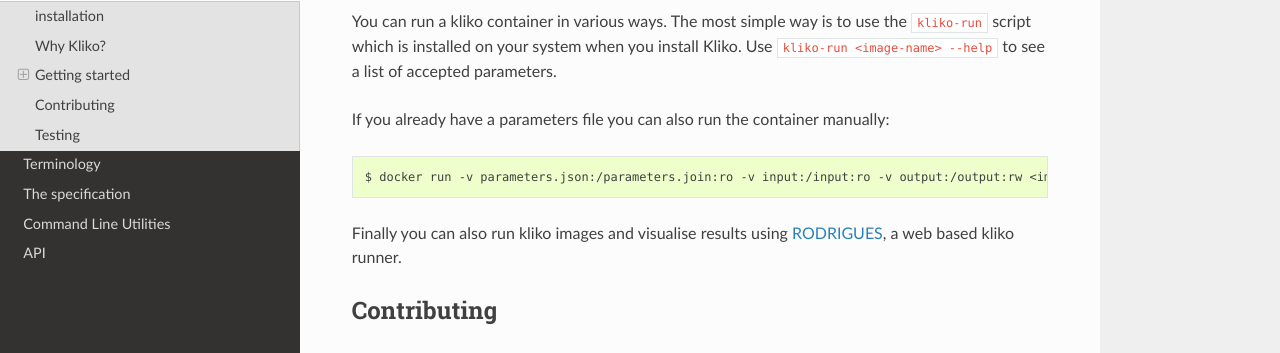
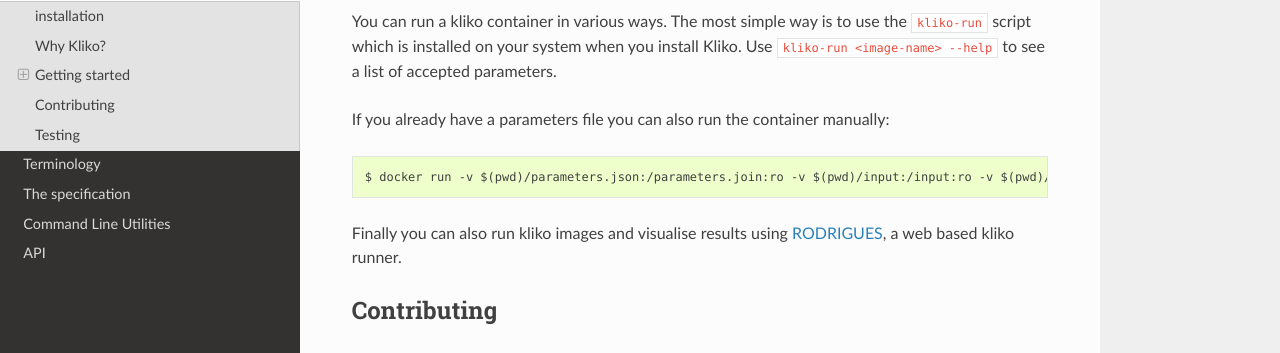
Before and after one commit to gijzelaerr/kliko, a Sphinx documentation site: the page built from doc/introduction.rst, in a window 1280 px wide and 900 px high, scrolled down 1552 px. Shown: the part 135-488 px from the top of the window. Built offline with Sphinx 7.4.7 and the Read the Docs theme 2.0.0, drawn with Linux system fonts in a browser that asks for light colours.

Commit message:
Update introduction.rst

```diff
--- a/doc/introduction.rst
+++ b/doc/introduction.rst
@@ -58,7 +58,7 @@ parameters.
 
 If you already have a parameters file you can also run the container manually::
 
-    $ docker run -v parameters.json:/parameters.join:ro -v input:/input:ro -v output:/output:rw <image-name> kliko
+    $ docker run -v $(pwd)/parameters.json:/parameters.join:ro -v $(pwd)/input:/input:ro -v $(pwd)/output:/output:rw <image-name> /kliko
 
 Finally you can also run kliko images and visualise results using `RODRIGUES`_,
 a web based kliko runner.
```
